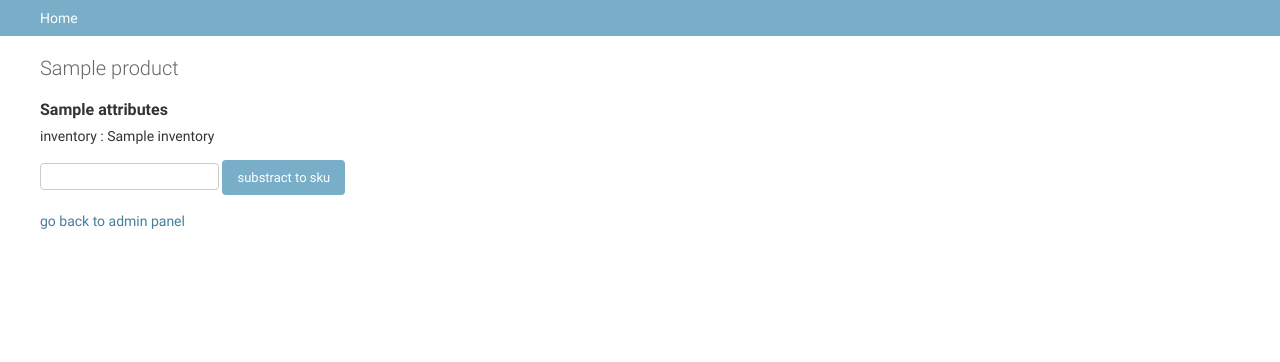
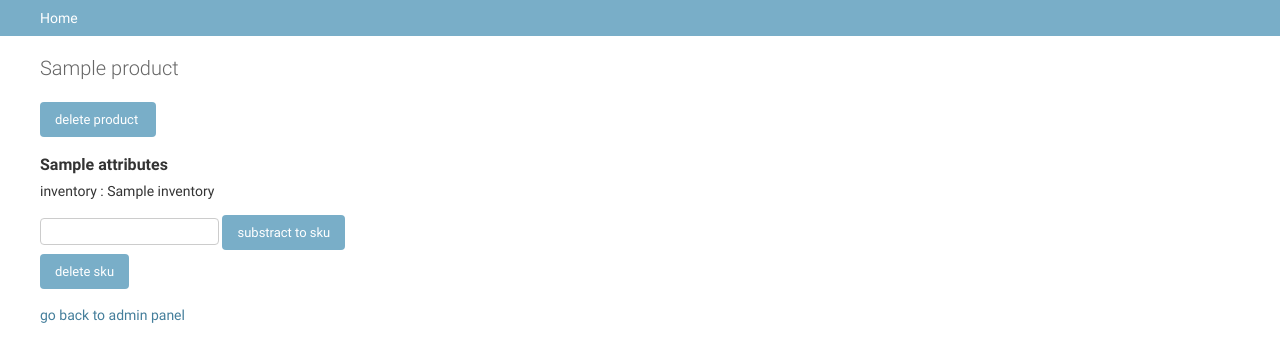
Before and after one commit to TomTom4/order_payment, a Django app: template payment_app/templates/admin/payment_app/display_sku.html in a window 1280 px wide. Shown: the part 48-410 px from the top of the page. Run offline with Django 3.2, Linux system fonts and the light colour scheme; the template is opened without the code that fills it: most values are stand-ins (such as "Sample title", 1, 10 or a date in 2020).

Commit message:
yeessss papa git status!

```diff
--- a/payment_app/templates/admin/payment_app/display_sku.html
+++ b/payment_app/templates/admin/payment_app/display_sku.html
@@ -3,6 +3,10 @@
 {% block content %}
 	{% for product, sku_list in tuple_list %}
 		<h1>{{ product.name }}</h1>
+		<form action="{% url 'delete_product' product.id %}" method='POST'>{% csrf_token %}
+			<input type="submit" value="delete product ">
+		</form>
+
 		{% for sku in sku_list %}
 			<h2> {{sku.attributes }} </h2>
 			<p> inventory : {{sku.inventory}} </p>
@@ -10,6 +14,10 @@
 				<input type="number" name="quantity" max ={{sku.inventory.quantity}}>
 				<input type="submit" value="substract to sku">
 			</form>
+			<form action="{% url 'delete_sku' sku.id %}" method='POST'>{% csrf_token %}
+				<input type="submit" value="delete sku">
+			</form>
+
 			<br/>
 		{% endfor %}
 	{% endfor %}
--- a/payment_app/urls.py
+++ b/payment_app/urls.py
@@ -16,4 +16,7 @@ urlpatterns = [
 	url(r'^create_sku/(?P<ids>([0-9]*,?[0-9])*)/$', views.create_sku, name="create_sku_display"),
 	url(r'^display_sku/(?P<ids>([0-9]*,?[0-9])*)/$', views.display_sku, name="display_sku"),
 	url(r'^lower_sku_quantity/(?P<sku_id>sku_.*)/$', views.lower_sku_quantity, name="lower_sku_quantity"),
+	url(r'^delete_sku/(?P<sku_id>sku_.*)/$', views.delete_sku, name="delete_sku"),
+	url(r'^delete_product/(?P<product_id>[0-9]+)/$', views.delete_product, name='delete_product'),
+
 	]
--- a/payment_app/views.py
+++ b/payment_app/views.py
@@ -149,10 +149,15 @@ def delete_sku(request, sku_id):
 	stripe.api_key=settings.STRIPE_SECRET_KEY
 	a_sku = stripe.SKU.retrieve(sku_id)
 	a_sku.delete()
+	return redirect(request.META['HTTP_REFERER'])
+
 
 def delete_product(request, product_id):
 	# needed to retrieve the product
 	stripe.api_key=settings.STRIPE_SECRET_KEY
 	a_product = get_object_or_404(Product, id = product_id)
 	stripe_product = stripe.Product.retrieve(a_product.stripe_identifier)
+	for sku in stripe_product.skus['data']:
+		sku.delete()
 	stripe_product.delete()
+	return redirect(request.META['HTTP_REFERER'])
```
Also changed, not shown: 2 other files.
